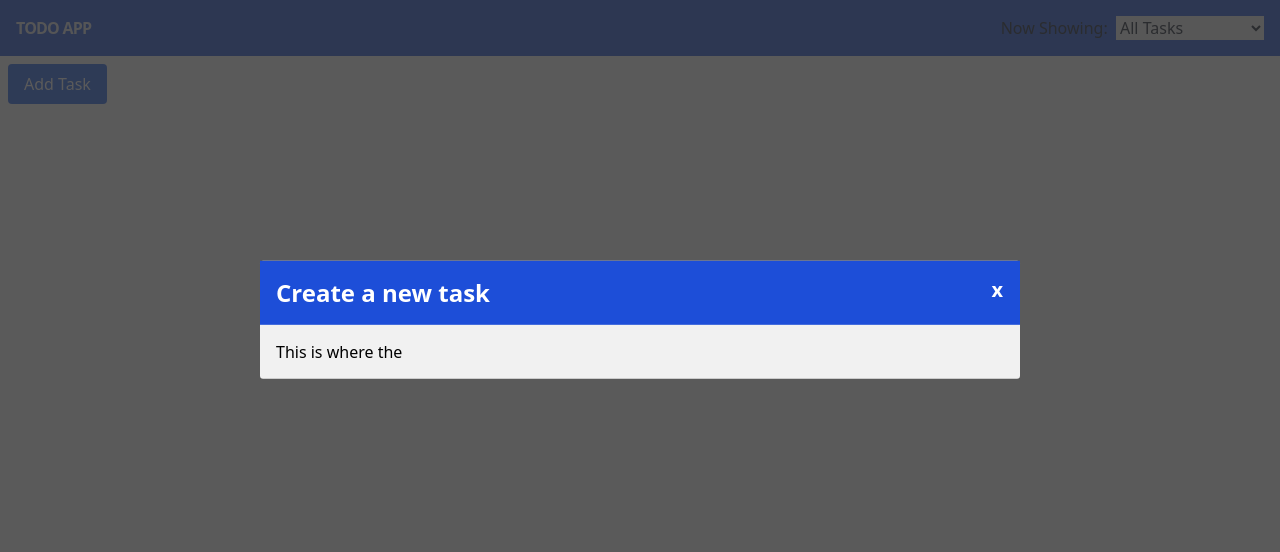
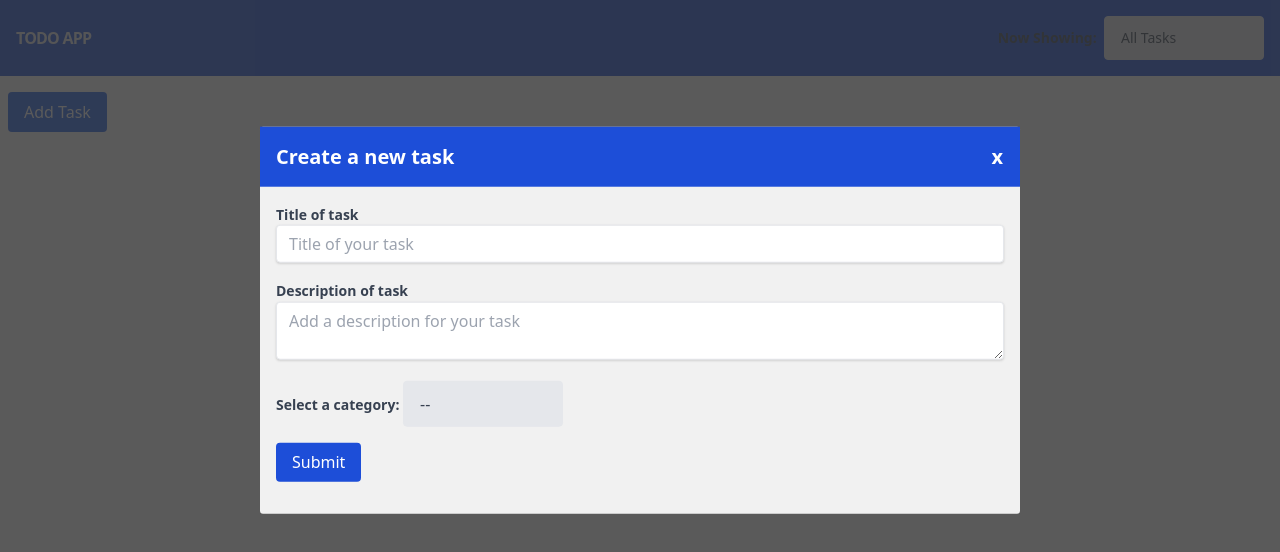
Before and after one commit to dopewevmond/todo-app, a React (Create React App) app: page / in a window 1280 px wide. Both pictures are taken after a click on the button "Add Task". Shown: the top 552 px of the page. Built offline with nearby package versions, Linux system fonts and the light colour scheme.

Commit message:
form to add a new todo item/ task

```diff
--- a/package.json
+++ b/package.json
@@ -7,10 +7,12 @@
     "@testing-library/jest-dom": "^5.14.1",
     "@testing-library/react": "^11.2.7",
     "@testing-library/user-event": "^12.8.3",
+    "formik": "^2.2.9",
     "react": "^17.0.2",
     "react-dom": "^17.0.2",
     "react-scripts": "4.0.3",
-    "web-vitals": "^1.1.2"
+    "web-vitals": "^1.1.2",
+    "yup": "^0.32.9"
   },
   "scripts": {
     "start": "craco start",
--- a/src/components/Modal/Modal.js
+++ b/src/components/Modal/Modal.js
@@ -1,11 +1,12 @@
 import React, { useState } from "react";
+import { Formik, Form, Field } from "formik";
 import "./modal.css";
 
 export default function Modal() {
   const [modal, setModal] = useState(false);
 
   const toggleModal = () => {
-    setModal(!modal);
+    setModal(modal => !modal);
   };
 
   if(modal) {
@@ -16,22 +17,49 @@ export default function Modal() {
 
   return (
     <>
-      <button onClick={toggleModal} className="rounded bg-blue-600 hover:bg-blue-800 py-2 px-4 m-2 text-white btn-modal">Add Task</button>
+      <button onClick={toggleModal} className="bg-blue-600 hover:bg-blue-800 btn-modal mx-2">Add Task</button>
 
       {modal && (
         <div className="modal">
           <div onClick={toggleModal} className="overlay"></div>
           <div className="modal-content">
               <div className="modal-header flex justify-between p-4 bg-blue-700 text-white">
-                  <h2>Create a new task</h2>
+                  <h3>Create a new task</h3>
                   <button className="close-modal font-bold text-xl" onClick={toggleModal}>
                     x
                 </button>
               </div>
               <div className="modal-body p-4">
-                <p>
-                This is where the
-                </p>
+                <Formik initialValues={{
+                    title: '',
+                    description: '',
+                    category: ''
+                }}
+                onSubmit={(data) => {
+                    console.log(data);
+                }}>
+                    {() => (
+                        <Form>
+                            <label htmlFor="title">Title of task</label>
+                            <Field name="title" id="title" type="input" placeholder="Title of your task" className="focus:outline-none focus:shadow-outline focus:border-blue-700" />
+
+                            <label htmlFor="description">Description of task</label>
+                            <Field name="description" component="textarea" id="description" placeholder="Add a description for your task"
+                            className="focus:outline-none focus:shadow-outline focus:border-blue-700" />
+
+                            <label htmlFor="category">Select a category: </label>
+                            <Field name="category" id="category" as="select" className="focus:outline-none focus:bg-white focus:border-gray-500">
+                                <option value=""> -- </option>
+                                <option value="work">Work</option>
+                                <option value="school">School</option>
+                            </Field>
+
+                            <div>
+                                <button type="submit" className="bg-blue-700">Submit</button>
+                            </div>
+                        </Form>
+                    )}
+                </Formik>
               </div>
           </div>
         </div>
--- a/src/components/Modal/modal.css
+++ b/src/components/Modal/modal.css
@@ -30,7 +30,7 @@ body.active-modal {
 
 .close-modal {
     position: absolute;
-    top: 10px;
+    top: -5px;
     right: 10px;
     padding: 5px 7px;
 }
--- a/src/index.css
+++ b/src/index.css
@@ -24,4 +24,16 @@
     h6 {
       font-size: .67em;
     }
+    label {
+        @apply font-bold mb-2 text-gray-700 text-sm;
+    }
+    input, textarea {
+        @apply shadow appearance-none border rounded py-2 px-3 text-gray-700 leading-tight w-full mb-4;
+    }
+    select {
+        @apply appearance-none w-40 bg-gray-200 border border-gray-200 text-gray-700 py-3 px-4 pr-8 rounded leading-tight;
+    }
+    button {
+        @apply rounded py-2 px-4 my-4 text-white;
+    }
   }
```
Also changed, not shown: 1 other file (tests, documents, lock files or other folders).
